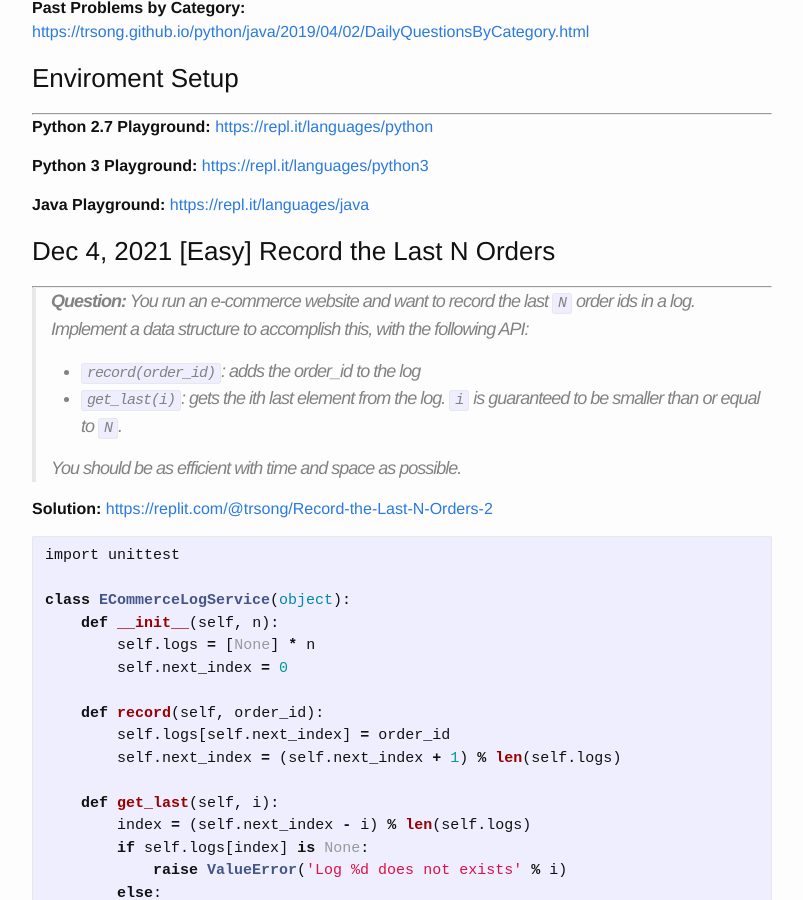
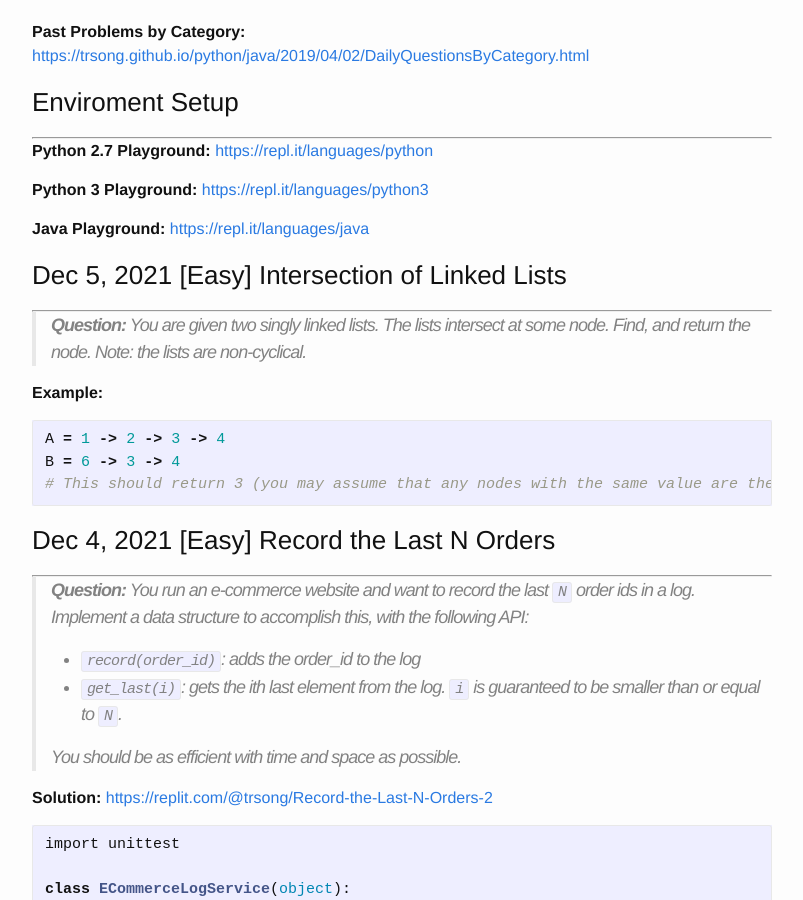
Before and after one commit to trsong/trsong.github.io, a Jekyll site: the page built from _posts/2021-11-01-DailyQuestionsNov.md, in a window 1280 px wide and 900 px high, scrolled down 1146 px. Shown: the whole window, without its empty margins (238-1041 px from the left). Built offline with Jekyll 4.4.1, drawn with Linux system fonts in a browser that asks for light colours; some of the changed text lies outside the part shown.

Commit message:
Add Dec 5 question

````diff
--- a/_posts/2021-11-01-DailyQuestionsNov.md
+++ b/_posts/2021-11-01-DailyQuestionsNov.md
@@ -21,6 +21,16 @@ categories: Python/Java
 **Java Playground:** [https://repl.it/languages/java](https://repl.it/languages/java)
 
 
+### Dec 5, 2021 \[Easy\] Intersection of Linked Lists
+---
+> **Question:** You are given two singly linked lists. The lists intersect at some node. Find, and return the node. Note: the lists are non-cyclical.
+
+**Example:**
+```py
+A = 1 -> 2 -> 3 -> 4
+B = 6 -> 3 -> 4
+# This should return 3 (you may assume that any nodes with the same value are the same node)
+```
 
 ### Dec 4, 2021 \[Easy\] Record the Last N Orders
 ---
````
